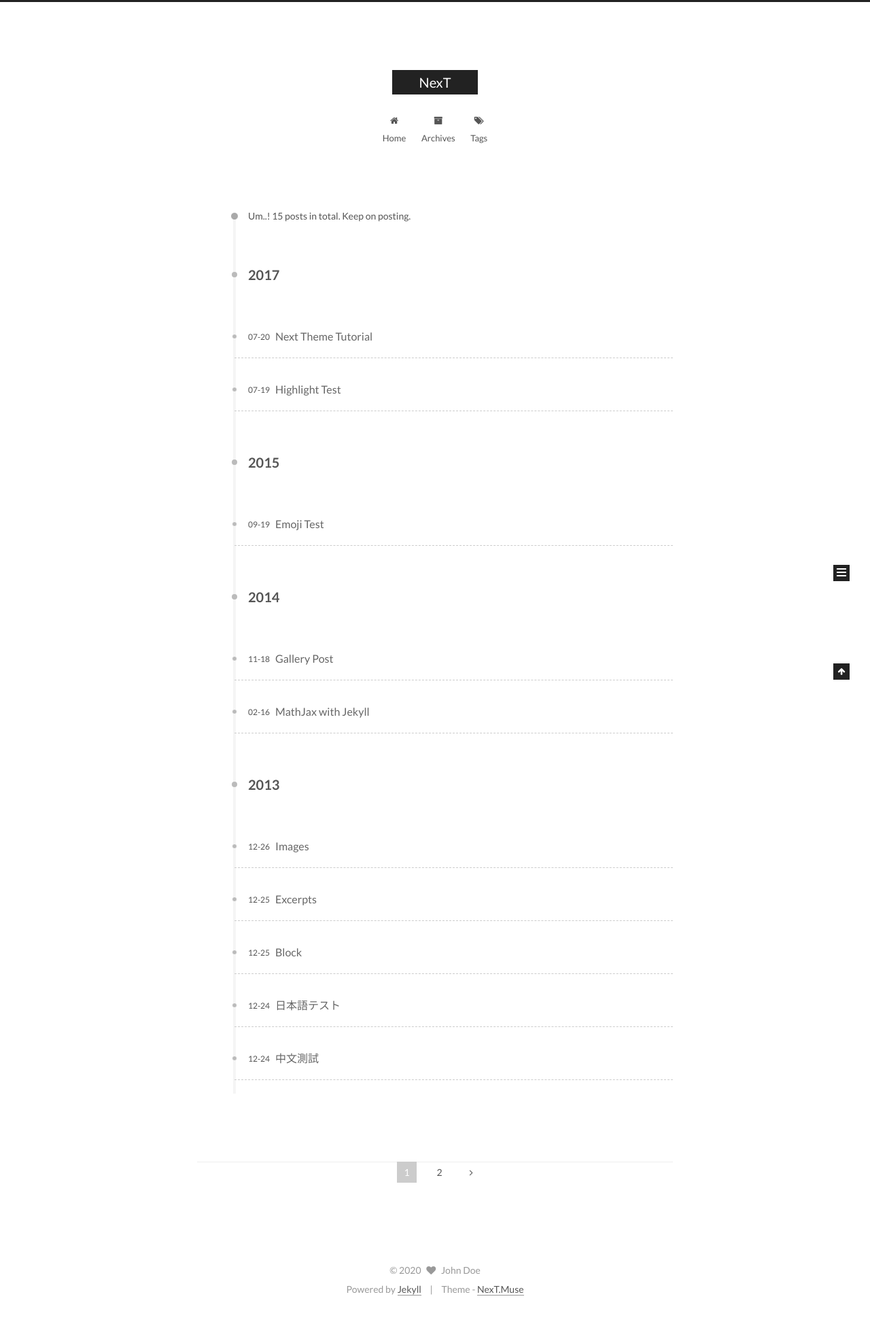
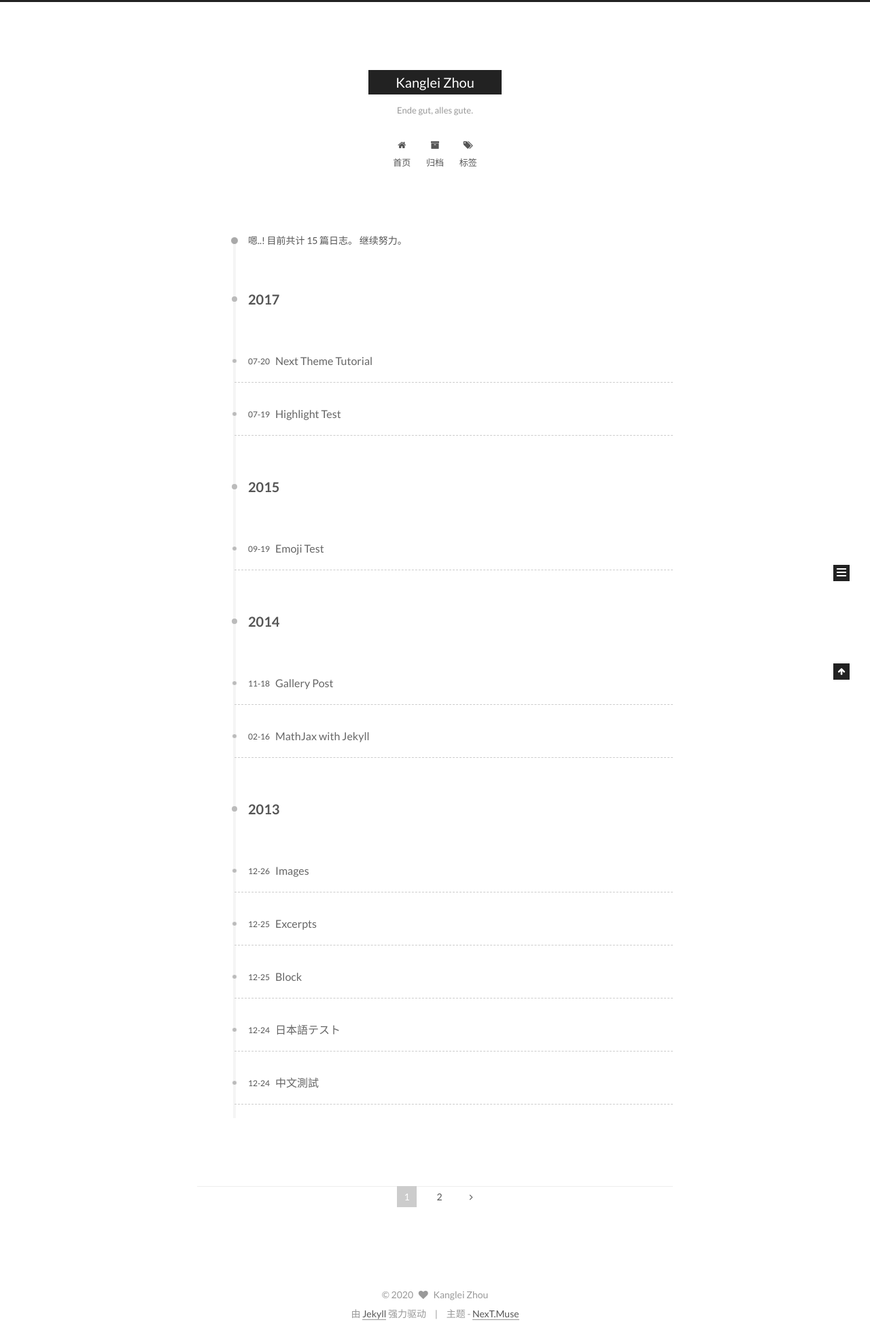
Before and after one commit to KangleiZhou/KangleiZhou.github.io, a Jekyll site: the page built from archives/index.html, in a window 1280 px wide. Shown: the whole page at 68% size. Built offline with Jekyll 4.4.1, drawn with Linux system fonts in a browser that asks for light colours; before the commit the page ends 1931 px from its top, so only the background shows below that.

Commit message:
Update _config.yml

```diff
--- a/_config.yml
+++ b/_config.yml
@@ -4,12 +4,12 @@
 # ---------------------------------------------------------------
 
 # Site
-title: NexT
-subtitle:
+title: Kanglei Zhou
+subtitle: Ende gut, alles gute.
 description:
-author: John Doe
+author: Kanglei Zhou
 # Support language: de, en, fr-FR, id, ja, ko, pt-BR, pt, ru, zh-Hans, zh-hk, zh-tw
-language: en
+language: zh-Hans
 date_format: '%Y-%m-%d'
 
 # URL
@@ -79,7 +79,7 @@ plugins:
 favicon: /assets/favicon.ico
 
 # Set default keywords (Use a comma to separate)
-keywords: "Jekyll, NexT"
+keywords: "Kanglei Zhou"
 
 # Set rss to false to disable feed link.
 # Leave rss as empty to use site's feed link.
```
